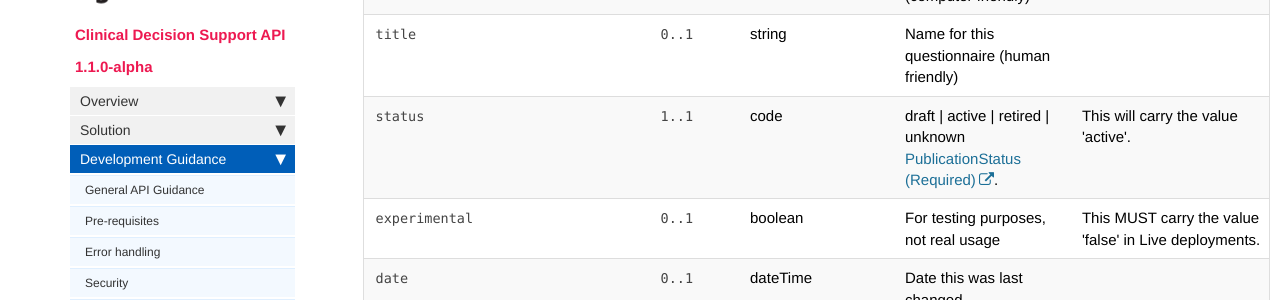
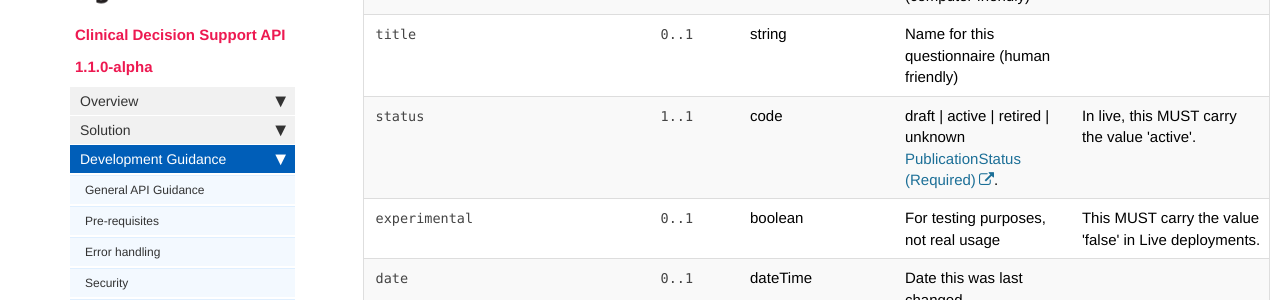
Before and after one commit to nhsconnect/FHIR-CDS, a Jekyll site: the page built from pages/explore/api_questionnaire.md, in a window 1280 px wide and 900 px high, scrolled down 1486 px. Shown: the part 153-453 px from the top of the window. Built offline with Jekyll 4.4.1, drawn with Linux system fonts in a browser that asks for light colours; nearby versions of some CDN libraries; our own code applies the rules of GitHub Pages for plain Markdown files; comment, search, counter and statistics services are not loaded.

Commit message:
Post 1.1 review changes

```diff
--- a/pages/explore/api_questionnaire.md
+++ b/pages/explore/api_questionnaire.md
@@ -155,7 +155,7 @@ Detailed implementation guidance for a `Questionnaire` resource in the CDS conte
       <td><code class="highlighter-rouge">1..1</code></td>
     <td>code</td>
     <td>draft | active | retired | unknown <a href="https://www.hl7.org/fhir/stu3/valueset-publication-status.html">PublicationStatus (Required)</a>.</td>
-<td>This will carry the value 'active'.</td>
+<td>In live, this MUST carry the value 'active'.</td>
  </tr>
 <tr>
   <td><code class="highlighter-rouge">experimental</code></td>
```
